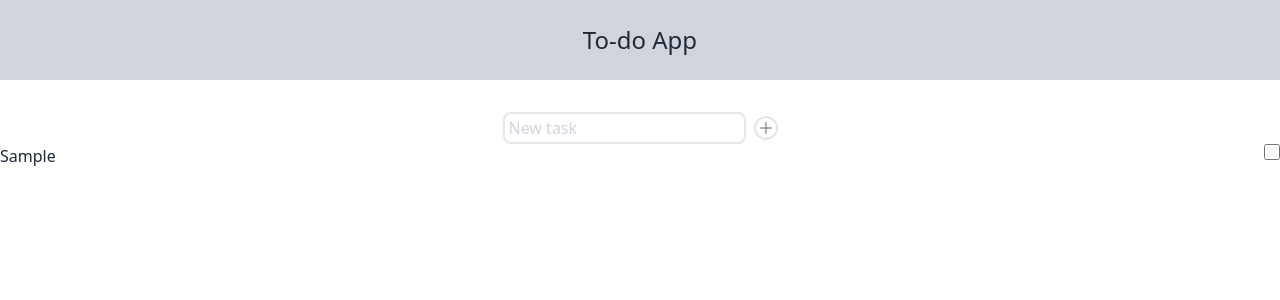
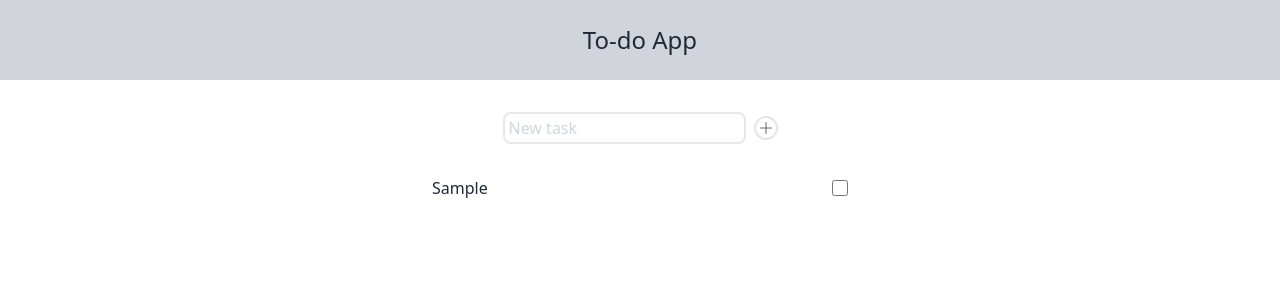
Before and after one commit to yurimzk/to-do-app, a React (Vite) app: page / in a window 1280 px wide. Both pictures are taken after typing "Sample" into the empty fields and a click on the button 765 px from the left and 128 px from the top of the page. Shown: the top 300 px of the page. Built offline with nearby package versions, Linux system fonts and the light colour scheme.

Commit message:
feat: add basic style and positioning to task list

```diff
--- a/src/components/TodoList.tsx
+++ b/src/components/TodoList.tsx
@@ -9,12 +9,17 @@ type TodoListProps = {
 
 export function TodoList({ tasks }: TodoListProps) {
   return (
-    <ul className="flex flex-col gap-1 ">
+    <ul className="mt-8 flex flex-col items-center gap-2">
       {tasks.map((task) => (
-        <li key={task.id} className="flex justify-between text-gray-800" >
-          {task.name}
-          <input type="checkbox" name={task.name} id={task.id} className="w-4 h-4" />
-        </li>
+        <li key={task.id} className="grid grid-cols-[1fr_auto] items-center w-full max-w-md px-4">
+        <span className="text-gray-800">{task.name}</span>
+        <input
+          type="checkbox"
+          id={task.id}
+          name={task.name}
+          className="w-4 h-4"
+        />
+      </li>
       ))}
     </ul>
   )
```
